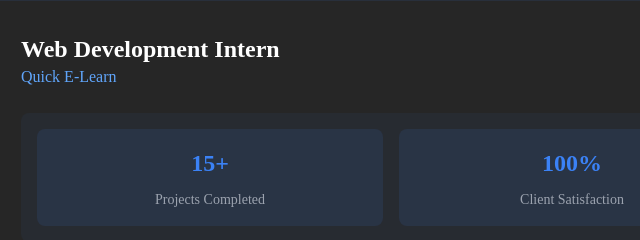
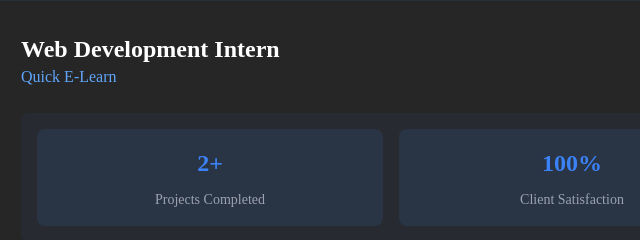
Before and after one commit to urpitvrm/portfolio, a website: page index.html in a window 1280 px wide. Shown: the part 1663-1903 px from the top of the page, 92-732 px from the left. Drawn offline with nearby package versions, Linux system fonts and the light colour scheme.

Commit message:
intern changess

```diff
--- a/index.html
+++ b/index.html
@@ -1061,7 +1061,7 @@
 
                     <div class="experience-stats mb-8">
                         <div class="stat-item">
-                            <div class="stat-value">15+</div>
+                            <div class="stat-value">2+</div>
                             <div class="stat-label">Projects Completed</div>
                         </div>
                         <div class="stat-item">
```
